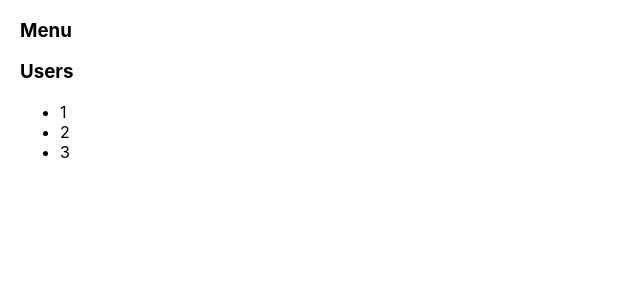
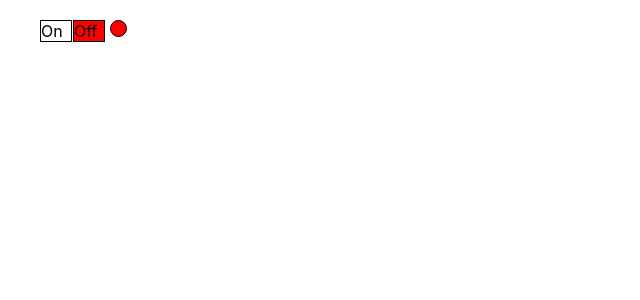
Before and after one commit to hellpains/react-kabzda-kak-prosto, a React (Create React App) app: page / in a window 1280 px wide. Shown: the top 300 px of the page, without its empty margins (0-640 px from the left). Built offline with nearby package versions, Linux system fonts and the light colour scheme.

Commit message:
'lesson-5'

```diff
--- a/src/App.tsx
+++ b/src/App.tsx
@@ -1,16 +1,23 @@
 import React from 'react';
 import './App.css';
 import {Accordion} from "./components/Accordion/Accordion";
-import {Rating} from "./components/Rating";
+import {Rating} from "./components/Rating/Rating";
+import {OnOff} from "./components/OnOff/OnOff";
 
 function App() {
     console.log('App rendering')
     return (
         <div className="App">
             {/*<PageTitle title={'This is APP component'}/>*/}
-            <Accordion titleValue={'Menu'} collapsed={true}/>
-            <Accordion titleValue={'Users'} collapsed={false}/>
+            {/*<Accordion titleValue={'Menu'} collapsed={true}/>*/}
+            {/*<Accordion titleValue={'Users'} collapsed={false}/>*/}
+            {/*<Rating value={0} />*/}
+            {/*<Rating value={1}/>*/}
+            {/*<Rating value={2}/>*/}
+            {/*<Rating value={3}/>*/}
             {/*<Rating value={4}/>*/}
+            {/*<Rating value={5}/>*/}
+            <OnOff />
         </div>
     );
 }
--- a/src/components/Accordion/Accordion.tsx
+++ b/src/components/Accordion/Accordion.tsx
@@ -1,5 +1,4 @@
 import React from "react";
-import {log} from "util";
 
 type AccordionPropsType = {
     titleValue: string
@@ -8,18 +7,12 @@ type AccordionPropsType = {
 
 export const Accordion = (props: AccordionPropsType) => {
     console.log('Accordion rendering')
-    if (props.collapsed) {
-        return (
+    return (
+        <div>
             <AccordionTitle title={props.titleValue}/>
-        )
-    }else{
-        return (
-            <div>
-                <AccordionTitle title={props.titleValue}/>
-                <AccordionBody/>
-            </div>
-        )
-    }
+            {!props.collapsed && <AccordionBody/>}
+        </div>
+    )
 }
 
 type AccordionTitlePropsType = {
--- /dev/null
+++ b/src/components/OnOff/OnOff.tsx
@@ -0,0 +1,43 @@
+import React, {useState} from 'react';
+
+type OnOffPropsType = {
+
+}
+export const OnOff = (props: OnOffPropsType) => {
+    let [on, setOn ] = useState(false)
+
+    const onOffStyle = {
+        display: 'flex',
+        margin: '20px'
+    }
+    const onStyle = {
+        width: '30px',
+        height: '20px',
+        border: '1px solid black',
+        backgroundColor: on ? 'green' : 'white',
+
+    }
+    const offStyle = {
+        width: '30px',
+        height: '20px',
+        border: '1px solid black',
+        marginLeft: '1px',
+        backgroundColor: on ? 'white' : 'red',
+    }
+    const indicatorStyle = {
+        width: '15px',
+        height: '15px',
+        borderRadius: '15px',
+        border: '1px solid black',
+        marginLeft: '5px',
+        backgroundColor: on ? 'green' : 'red',
+    }
+
+    return (
+        <div style={onOffStyle}>
+            <div onClick={()=>{ setOn(true) }} style={onStyle}>On</div>
+            <div onClick={()=>{ setOn(false) }} style={offStyle}>Off</div>
+            <div style={indicatorStyle}></div>
+        </div>
+    );
+};
--- /dev/null
+++ b/src/components/Rating/Rating.tsx
@@ -0,0 +1,31 @@
+import React from "react";
+
+type RatingPropsType = {
+    value: 0 | 1 | 2 | 3 | 4 | 5
+}
+
+export const Rating = (props: RatingPropsType) => {
+    console.log('Rating rendering')
+
+    return (
+        <div>
+            <Star selected={ props.value > 0 }/>
+            <Star selected={ props.value > 1 }/>
+            <Star selected={ props.value > 2 }/>
+            <Star selected={ props.value > 3 }/>
+            <Star selected={ props.value > 4 }/>
+        </div>
+    )
+}
+
+type StarPropsType = {
+    selected: boolean
+}
+const Star = (props: StarPropsType) => {
+    console.log('Star rendering')
+    if (props.selected) {
+        return <span><b>star </b></span>
+    } else {
+        return <span>star </span>
+    }
+}
```
Also changed, not shown: src/components/Rating.tsx (deleted, +0 -88 lines).
